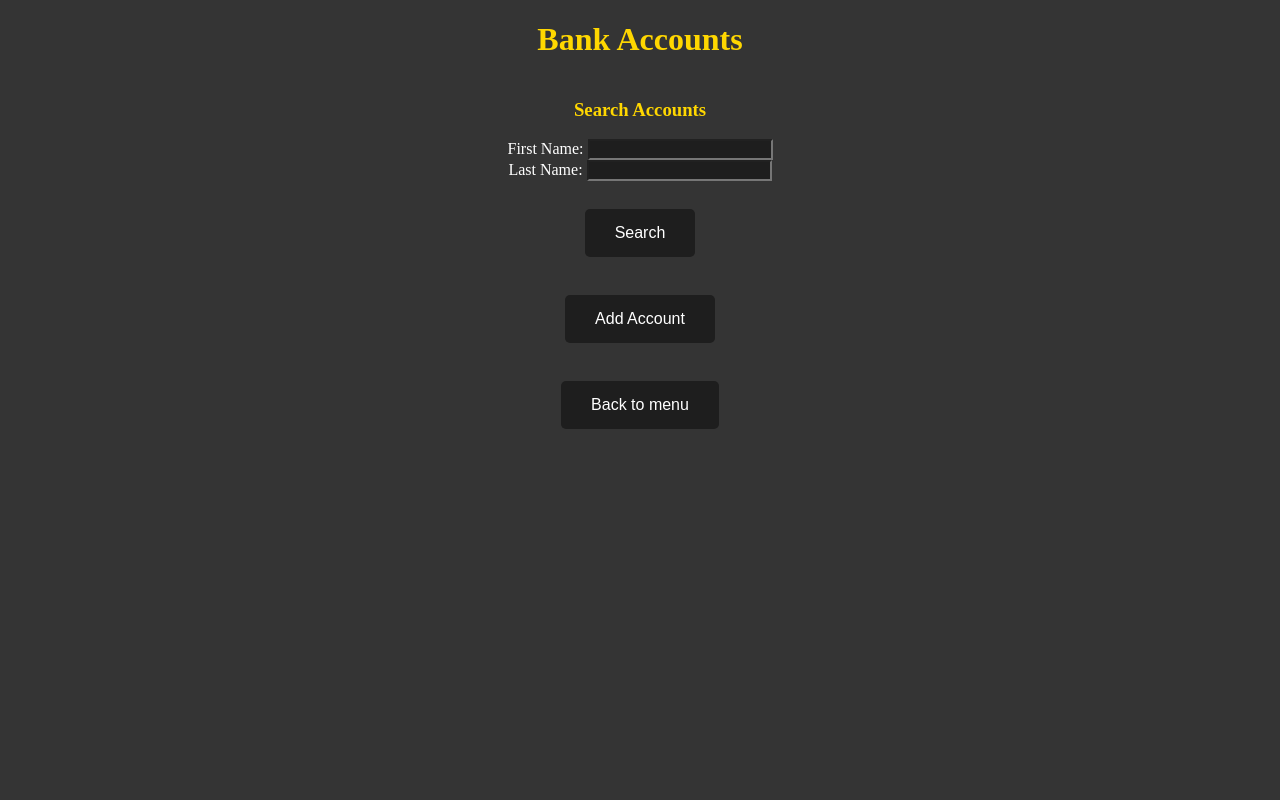
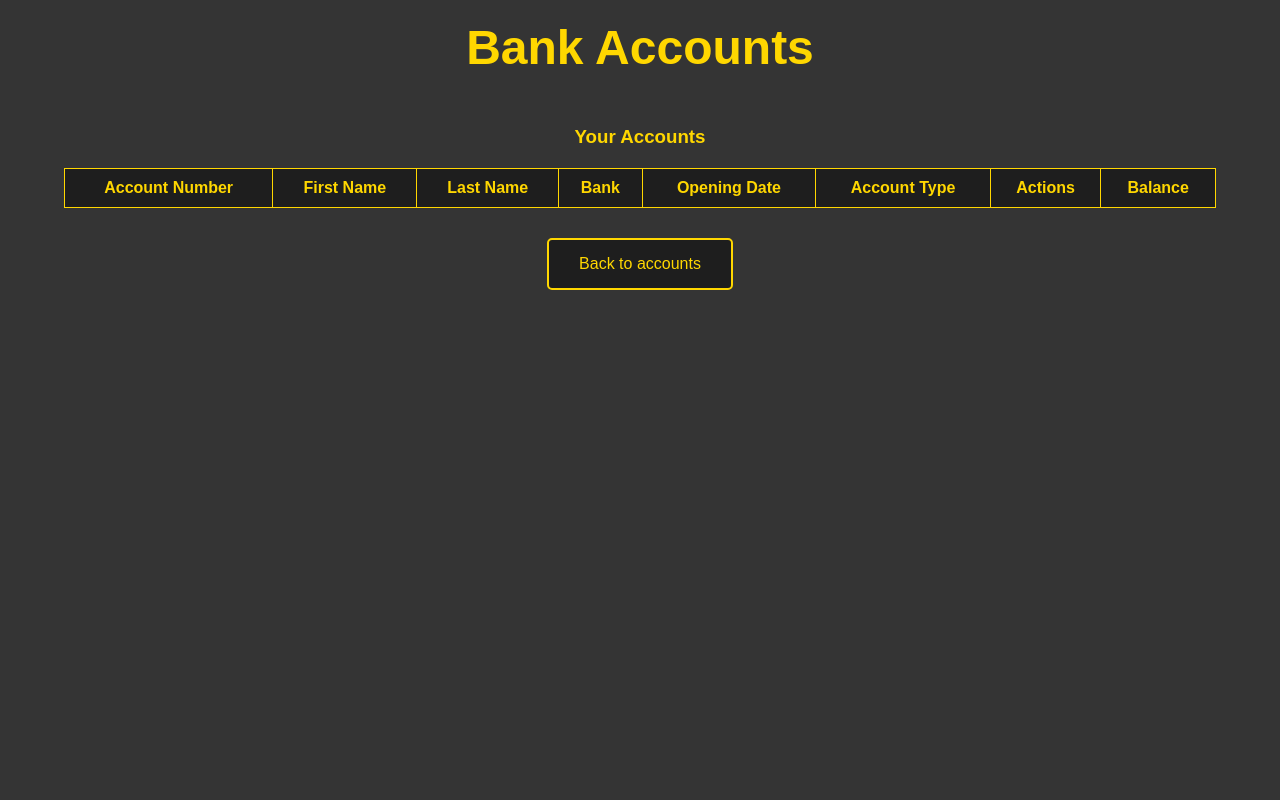
Before and after one commit to EthanMoreta/Finance-Database, a Flask app: page /bank_account in a window 1280 px wide. Run offline with Flask 3, Linux system fonts and the light colour scheme; lists and menus that the app fills with data are empty.

Commit message:
Update bank_account.html

```diff
--- a/templates/bank_account.html
+++ b/templates/bank_account.html
@@ -5,6 +5,7 @@
     <meta name="viewport" content="width=device-width, initial-scale=1.0">
     <title>Bank Accounts</title>
     <style>
+        /* General Styles */
         body {
             display: flex;
             flex-direction: column;
@@ -12,60 +13,146 @@
             height: 100vh;
             margin: 0;
             background-color: #343434;
+            font-family: Arial, sans-serif;
+            color: white;
+            opacity: 0;
+            animation: fadeIn 1.5s ease forwards;
         }
+
+        @keyframes fadeIn {
+            from {
+                opacity: 0;
+            }
+            to {
+                opacity: 1;
+            }
+        }
+
+        /* Header Styles */
+        h1 {
+            color: #FFD700;
+            font-size: 3rem;
+            margin-top: 20px;
+            animation: slideInFromTop 1.2s ease;
+        }
+
+        @keyframes slideInFromTop {
+            from {
+                transform: translateY(-50px);
+                opacity: 0;
+            }
+            to {
+                transform: translateY(0);
+                opacity: 1;
+            }
+        }
+
+        h3 {
+            color: #FFD700;
+            margin-bottom: 20px;
+        }
+
+        /* Table Styles */
+        table {
+            border-collapse: collapse;
+            width: 90%;
+            margin-bottom: 20px;
+        }
+
+        th, td {
+            border: 1px solid #FFD700;
+            padding: 10px;
+            text-align: center;
+        }
+
+        th {
+            background-color: #1e1e1e;
+            color: #FFD700;
+        }
+
+        td {
+            color: white;
+        }
+
+        /* Button Styles */
         .button {
             background-color: #1e1e1e;
-            color: white;
+            color: #FFD700;
             padding: 15px 30px;
             margin: 10px;
-            border: none;
+            border: 2px solid #FFD700;
             border-radius: 5px;
             font-size: 16px;
             cursor: pointer;
             text-decoration: none;
+            transition: transform 0.3s ease, background-color 0.3s ease, color 0.3s ease;
         }
+
         .button:hover {
-            background-color: #181818;
+            background-color: #FFD700;
+            color: #1e1e1e;
+            transform: scale(1.1);
         }
-        form, a {
-            text-align: center;
+
+        .button:focus {
+            animation: pulse 0.6s infinite;
         }
-        .inputs {
-            background-color: #1e1e1e;
-            color: white;
+
+        @keyframes pulse {
+            0% {
+                transform: scale(1);
+            }
+            50% {
+                transform: scale(1.05);
+            }
+            100% {
+                transform: scale(1);
+            }
         }
-        .labels {
-            color: white;
-        }
-        h1 {
-            color: #FFD700;
-        }
-        h3 {
-            color: #FFD700;
+
+        form {
+            display: inline;
         }
     </style>
 </head>
 <body>
     <h1>Bank Accounts</h1>
 
-    <!-- Formulario para agregar o actualizar -->
-    <form action="/bank_account_search" method="POST">
-        <h3>Search Accounts</h3>
-        <label class="labels">First Name:</label>
-        <input type="text" name="first_name" required class="inputs"><br>
-        <label class="labels">Last Name:</label>
-        <input type="text" name="last_name" required class="inputs"><br>
-        <br>
-        <button type="submit" class="button">Search</button>
-    </form>
-
+    <h3>Your Accounts</h3>
+    <table>
+        <thead>
+            <tr>
+                <th>Account Number</th>
+                <th>First Name</th>
+                <th>Last Name</th>
+                <th>Bank</th>
+                <th>Opening Date</th>
+                <th>Account Type</th>
+                <th>Actions</th>
+                <th>Balance</th>
+            </tr>
+        </thead>
+        <tbody>
+            {% for account in accounts %}
+            <tr>
+                <td>{{ account.account_number }}</td>
+                <td>{{ account.first_name }}</td>
+                <td>{{ account.last_name }}</td>
+                <td>{{ account.bank }}</td>
+                <td>{{ account.opening_date }}</td>
+                <td>{{ account.account_type }}</td>
+                <td>{{ account.balance }}</td>
+                <td>
+                    <form action="/delete_account/{{ account.account_number }}" method="GET">
+                        <button type="submit" class="button">Delete</button>
+                    </form>
+                </td>
+            </tr>
+            {% endfor %}
+        </tbody>
+    </table>
+    <a href="/bank_account">
+        <button type="button" class="button">Back to accounts</button>
+    </a>
 </body>
 </html>
-<br>
-<a href="/add_account">
-    <button type="button" class="button">Add Account</button>
-</a>
-<br>
-<a href="/">
-    <button type="button" class="button">Back to menu</button>
-</a>
```
